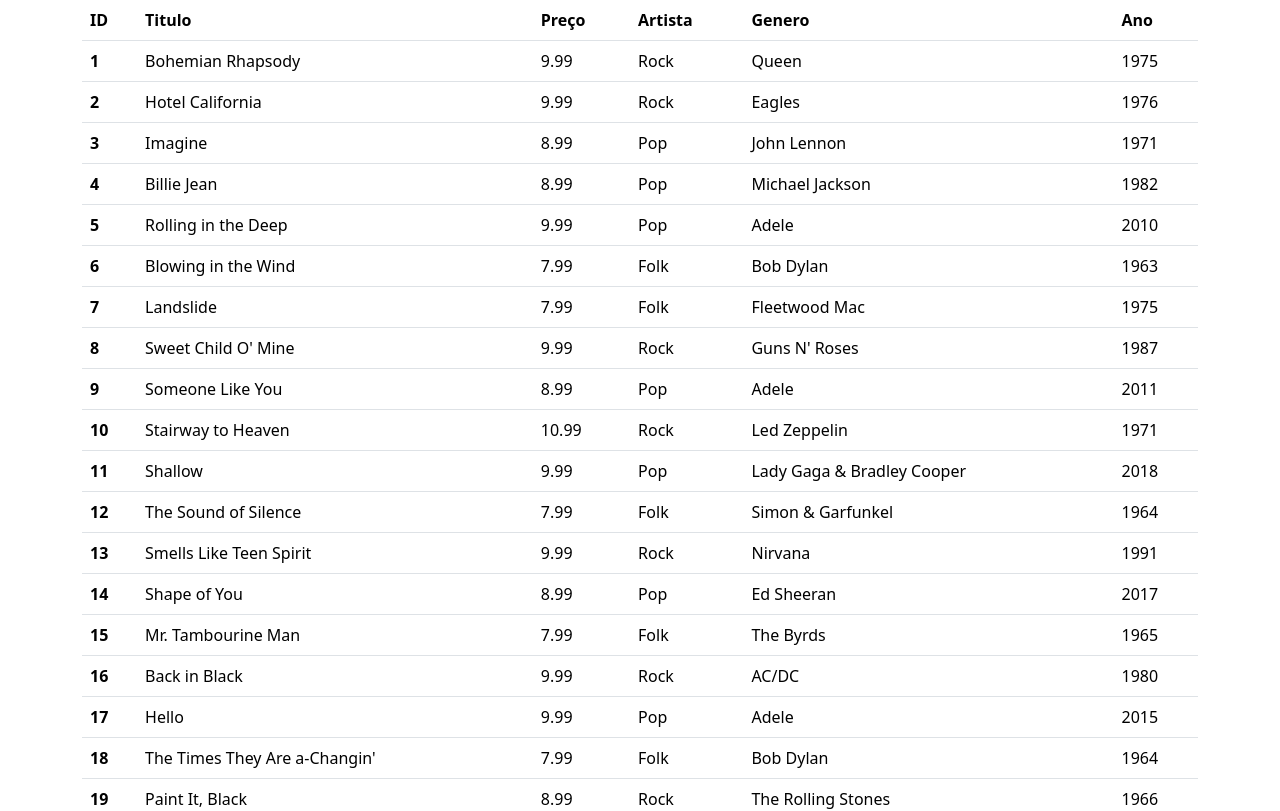
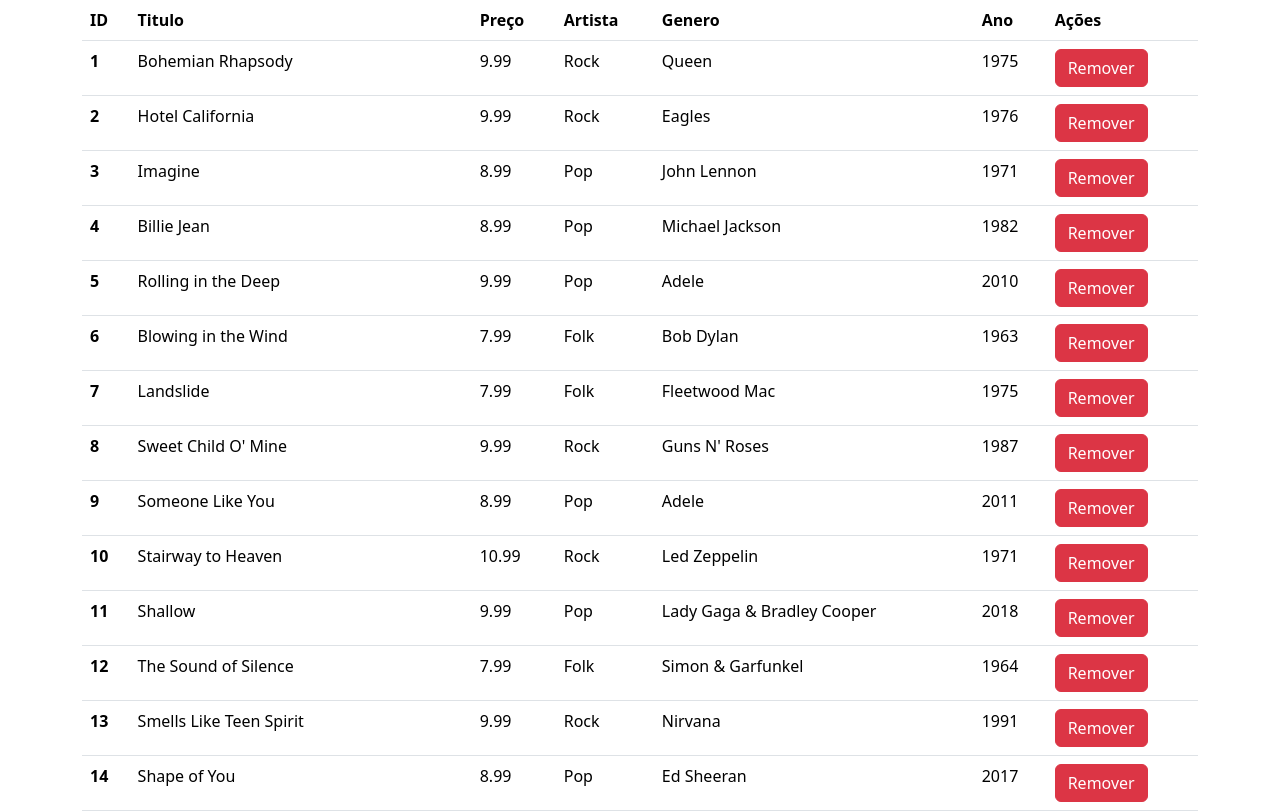
Before and after one commit to Calebe-Dev/Projeto-Lista-De-Musicas---ADS-3-sem---prog...web, an Angular app: page / in a window 1280 px wide. Shown: the top 811 px of the page. Built offline with nearby package versions, Linux system fonts and the light colour scheme; data requests are answered from the project's data file.

Commit message:
Adicionando botão que remove musica da lista

```diff
--- a/src/app/music.service.ts
+++ b/src/app/music.service.ts
@@ -12,6 +12,10 @@
 
   getMusics():Observable<musica[]>{
     return this.http.get<musica[]>('http://localhost:3000/musics');
+  }
+
+  delete(musica: musica): Observable<void>{
+   return this.http.delete<void>('http://localhost:3000/musics' + musica.id);
   }
 }
 
--- a/src/app/tabela-de-musicas/tabela-de-musicas.component.html
+++ b/src/app/tabela-de-musicas/tabela-de-musicas.component.html
@@ -8,6 +8,7 @@
                 <th scope="col">Artista</th>
                 <th scope="col">Genero</th>
                 <th scope="col">Ano</th>
+                <th scope="col">Ações</th>
             </tr>
         </thead>
         <tbody>
@@ -18,6 +19,7 @@
             <td>{{musica.category}}</td>
             <td>{{musica.artist}}</td>
             <td>{{musica.year}}</td>
+            <td><button class="btn btn-danger"(click)="delete(musica)">Remover</button></td>
           </tr>
         </tbody>
      </table>
--- a/src/app/tabela-de-musicas/tabela-de-musicas.component.ts
+++ b/src/app/tabela-de-musicas/tabela-de-musicas.component.ts
@@ -21,6 +21,11 @@
     })
   }
 
+  delete(musica: musica){
+   this.service.delete(musica).subscribe({
+      next: () => this.loadMusicas()
+   })
+  }
 
 }
 /*
```
Also changed, not shown: 1 other file (tests, documents, lock files or other folders).
